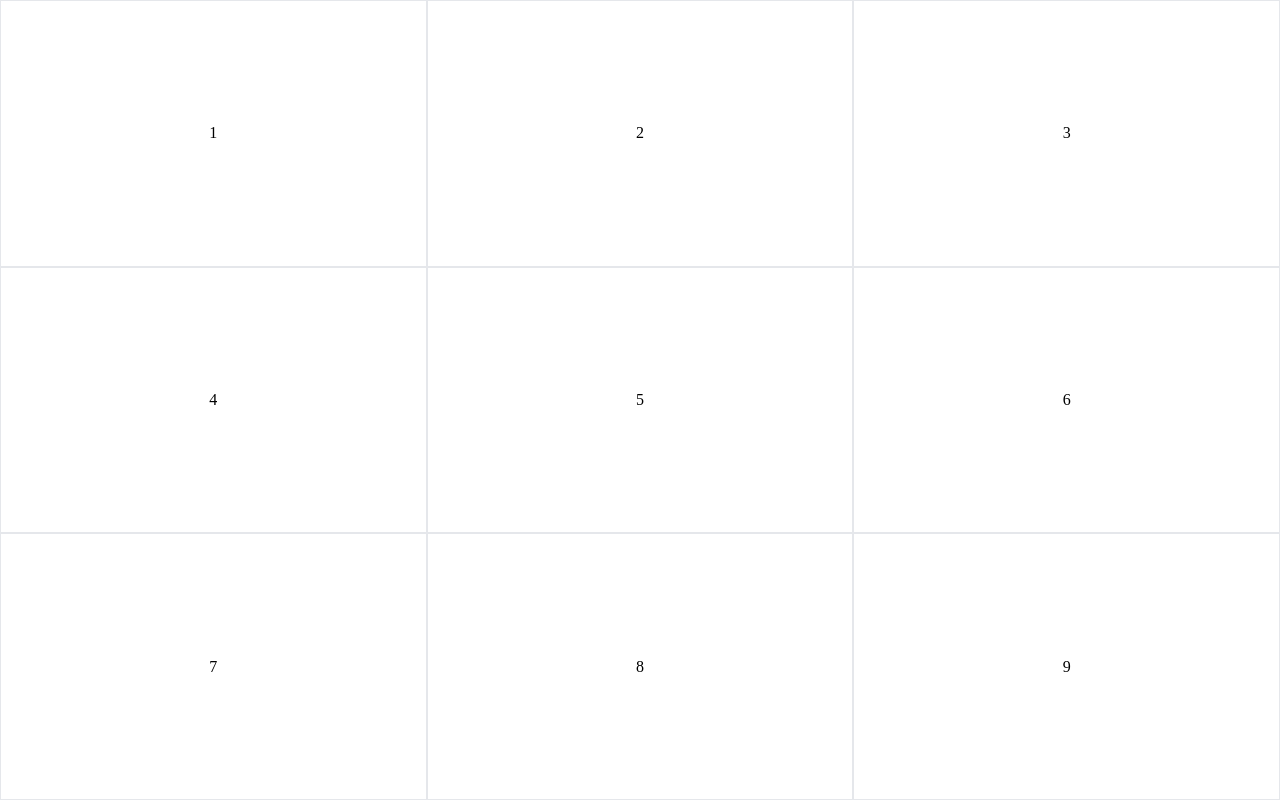
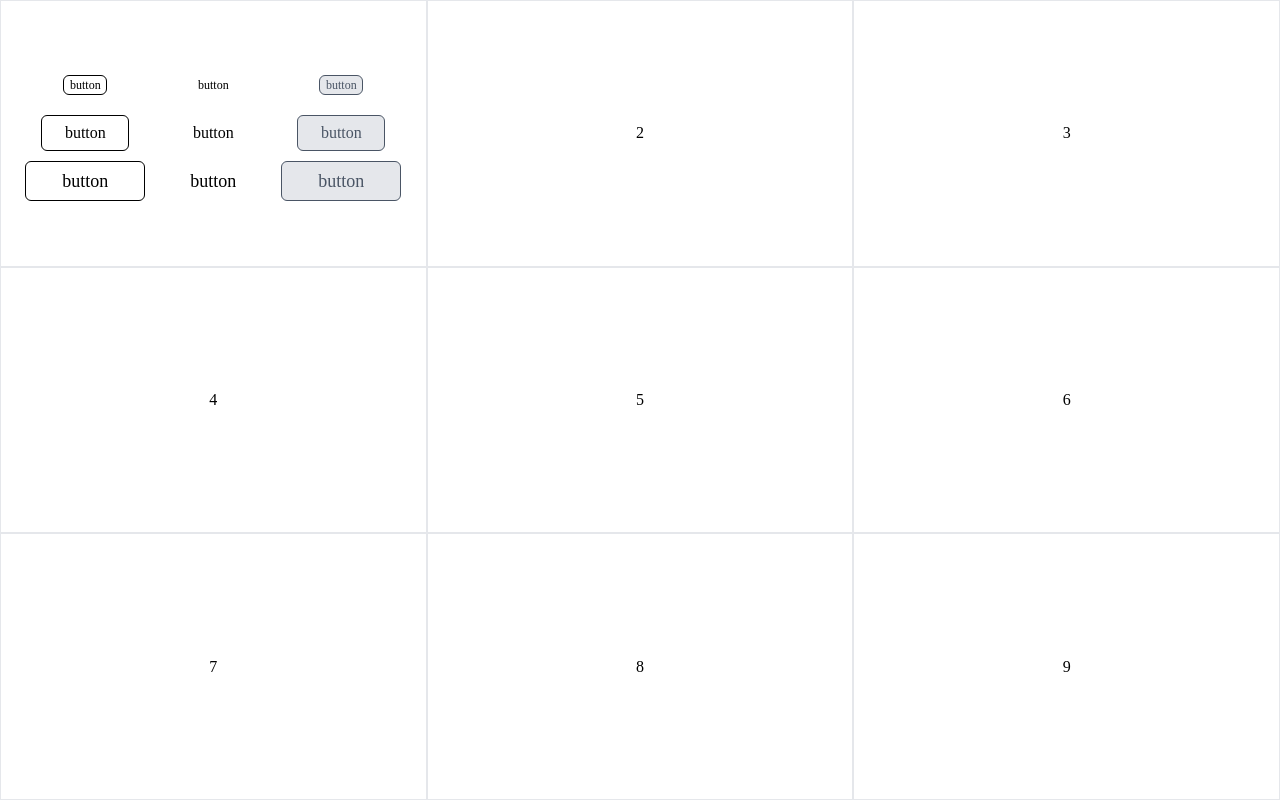
Before and after one commit to f-lab-edu/components-expo, a React (Vite) app: page / in a window 1280 px wide. Built offline with nearby package versions, Linux system fonts and the light colour scheme.

Commit message:
chore: Button 그룹 전시

```diff
--- a/src/components/Home.tsx
+++ b/src/components/Home.tsx
@@ -1,7 +1,8 @@
+import ExhibitionButton from './button/ExhibitionButton';
 import Layout from './common/Layout';
 
 export default function Home() {
-  const components = [1, 2, 3, 4, 5, 6, 7, 8, 9];
+  const components = [<ExhibitionButton />, 2, 3, 4, 5, 6, 7, 8, 9];
   return (
     <main className="grid w-full h-full grid-cols-3 grid-rows-3 ">
       {components.map((el) => (
--- /dev/null
+++ b/src/components/button/ExhibitionButton.tsx
@@ -0,0 +1,26 @@
+import type { ButtonProps } from '../../types/button';
+import Button from './Button';
+
+export default function ExhibitionButton() {
+  const data: ButtonProps = {
+    type: 'plain',
+    size: 'md',
+    text: 'button',
+  };
+
+  return (
+    <div className="grid grid-rows-3 grid-cols-3 gap-2 place-items-center">
+      <Button data={{ ...data, size: 'sm' }} />
+      <Button data={{ ...data, type: 'text', size: 'sm' }} />
+      <Button data={{ ...data, size: 'sm', disabled: true }} />
+
+      <Button data={data} />
+      <Button data={{ ...data, type: 'text' }} />
+      <Button data={{ ...data, disabled: true }} />
+
+      <Button data={{ ...data, size: 'lg' }} />
+      <Button data={{ ...data, type: 'text', size: 'lg' }} />
+      <Button data={{ ...data, size: 'lg', disabled: true }} />
+    </div>
+  );
+}
```
